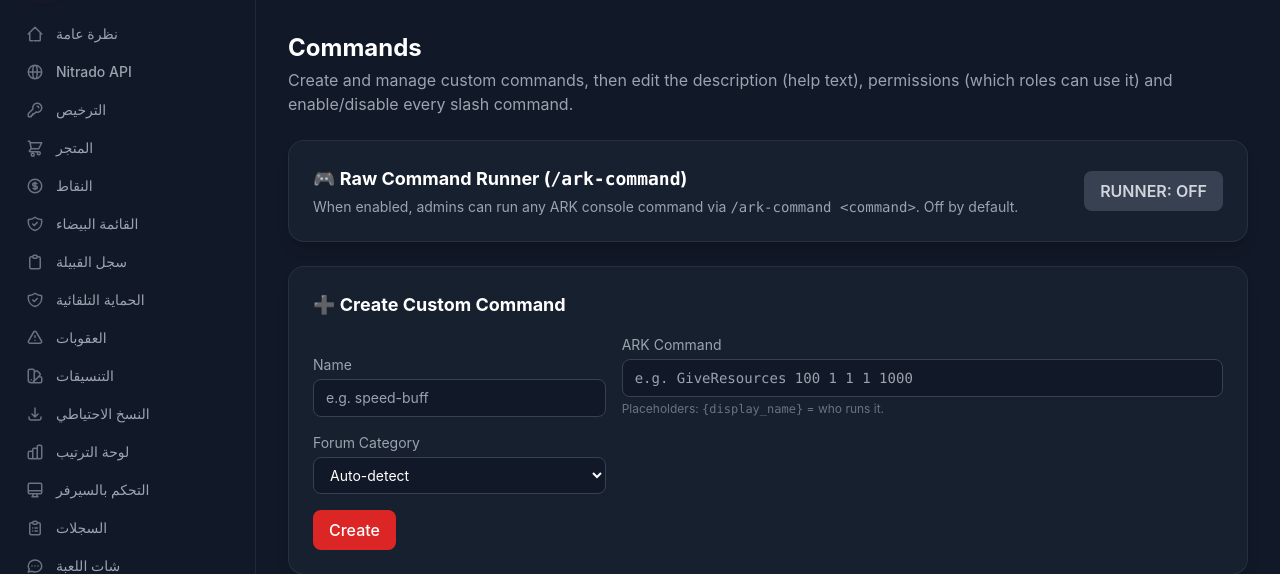
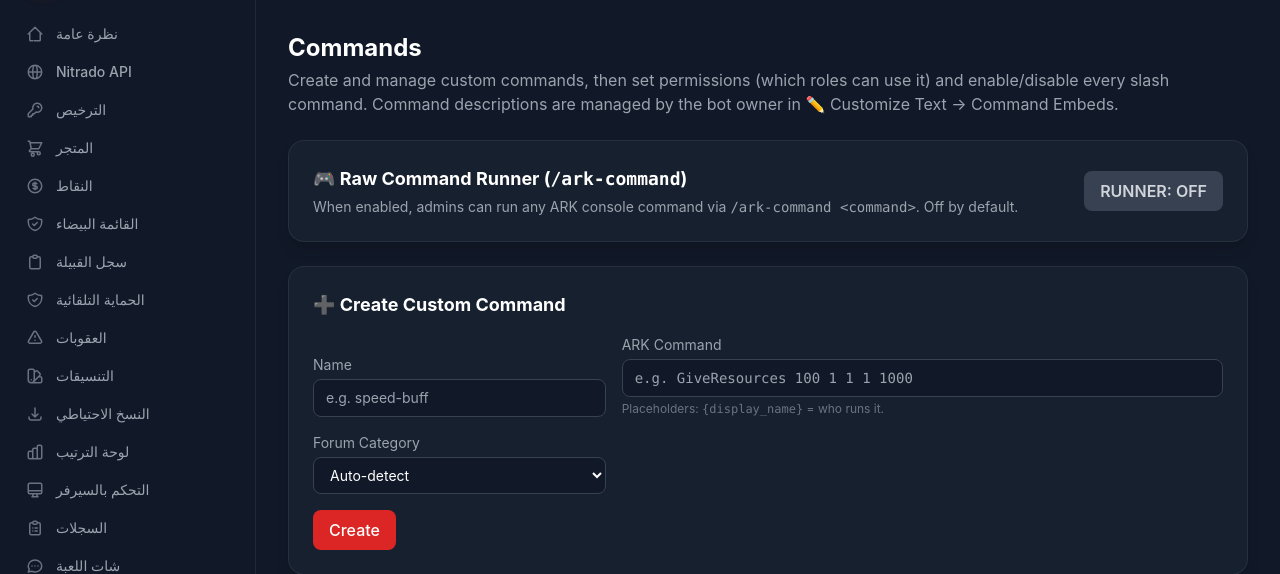
Before and after one commit to N0TTHELI0N/EXO-MEK-ASE, a Flask app: template dashboard/templates/sections/commands.html in a window 1280 px wide. Shown: the part 64-638 px from the top of the page. Run offline with Flask 3, Linux system fonts and the light colour scheme; the template is opened without the code that fills it, so the values that code supplies are empty; some libraries are stand-ins or nearby versions.

Commit message:
Move command description editing to Customize Text; drop per-guild message/description overrides from Commands page

```diff
--- a/command_overrides.py
+++ b/command_overrides.py
@@ -95,12 +95,9 @@ def install():
                     and not kwargs.get("attachments")
                     and not kwargs.get("view")
                 )
-                per_guild_msg = guild_settings.get_command_message(guild_id, name) if guild_id else None
-                if per_guild_msg and has_plain:
-                    content = per_guild_msg
                 cfg = guild_settings.get_command_display(name)
                 if cfg:
-                    if not per_guild_msg and has_plain and cfg.get("plain_reply"):
+                    if guild_id and cfg.get("plain_reply") and has_plain:
                         content = cfg["plain_reply"]
                     for embed in (kwargs.get("embeds") or []):
                         _apply_embed_overrides(embed, cfg)
--- a/dashboard/app.py
+++ b/dashboard/app.py
@@ -478,6 +478,8 @@ def admin_content_command_save():
         "plain_reply", "title", "description", "color", "footer_text",
         "thumbnail_url", "image_url",
     )}
+    help_desc = request.form.get("help_description", "").strip() or None
+    fields["help_description"] = help_desc
     buttons = []
     froms = request.form.getlist("btn_from")
     labels = request.form.getlist("btn_label")
@@ -1993,8 +1995,6 @@ def section_commands(guild_id):
     guild_roles = get_guild_roles(guild_id)
     permissions = _build_permissions_dict(guild_id, guild_roles)
     disabled = set(guild_settings.get_disabled_commands(guild_id))
-    descriptions = guild_settings.get_command_descriptions(guild_id)
-    messages = guild_settings.get_command_messages(guild_id)
     user = get_current_user() or {}
     is_owner = int(user.get("id", 0)) == BOT_OWNER_ID
     custom_commands = guild_settings.get_custom_commands(guild_id)
@@ -2013,11 +2013,6 @@ def section_commands(guild_id):
                 guild_settings.add_custom_command(guild_id, name, command_string, category)
         elif cmd_action == "delete_custom" and command:
             guild_settings.remove_custom_command(guild_id, command)
-        elif cmd_action == "set_description" and command:
-            guild_settings.set_command_description(guild_id, command, request.form.get("description", ""))
-        elif cmd_action == "set_message" and command:
-            if is_owner:
-                guild_settings.set_command_message(guild_id, command, request.form.get("message", ""))
         elif cmd_action == "toggle_disabled" and command:
             guild_settings.set_command_disabled(guild_id, command, request.form.get("disabled", "0") == "1")
         elif cmd_action == "add_permission" and command:
@@ -2048,8 +2043,7 @@ def section_commands(guild_id):
         commands.append({
             "name": cmd,
             "category": cat,
-            "description": descriptions.get(cmd, default_desc),
-            "message": messages.get(cmd, ""),
+            "description": guild_settings.get_command_description(guild_id, cmd, default_desc),
             "disabled": cmd in disabled,
             "permissions": permissions.get(cmd, []),
         })
--- a/dashboard/templates/sections/commands.html
+++ b/dashboard/templates/sections/commands.html
@@ -8,7 +8,7 @@
 } %}
 <div class="mb-6">
   <h2 class="text-2xl font-bold text-white">Commands</h2>
-  <p class="text-gray-400 mt-1">Create and manage custom commands, then edit the description (help text), permissions (which roles can use it) and enable/disable every slash command.</p>
+  <p class="text-gray-400 mt-1">Create and manage custom commands, then set permissions (which roles can use it) and enable/disable every slash command. Command descriptions are managed by the bot owner in ✏️ Customize Text → Command Embeds.</p>
 </div>
 
 <!-- Raw Command Runner Toggle -->
@@ -205,7 +205,7 @@
         <thead class="bg-gray-800">
           <tr>
             <th class="px-6 py-3 text-xs font-semibold text-gray-400 uppercase tracking-wider">Command</th>
-            <th class="px-6 py-3 text-xs font-semibold text-gray-400 uppercase tracking-wider">Description / Message</th>
+            <th class="px-6 py-3 text-xs font-semibold text-gray-400 uppercase tracking-wider">Description</th>
             <th class="px-6 py-3 text-xs font-semibold text-gray-400 uppercase tracking-wider">Permissions (roles)</th>
             <th class="px-6 py-3 text-xs font-semibold text-gray-400 uppercase tracking-wider">Enabled</th>
           </tr>
@@ -214,25 +214,7 @@
           {% for c in cat_cmds %}
           <tr class="hover:bg-gray-800 align-top">
             <td class="px-6 py-4 text-sm text-white font-mono whitespace-nowrap">/{{ c.name }}</td>
-            <td class="px-6 py-4 text-sm text-gray-300 w-1/3">
-              <form method="POST" action="">
-                <input type="hidden" name="_csrf_token" value="{{ csrf_token() }}">
-                <input type="hidden" name="cmd_action" value="set_description">
-                <input type="hidden" name="command" value="{{ c.name }}">
-                <textarea name="description" rows="2" class="w-full bg-gray-900 border border-gray-700 rounded-lg px-3 py-2 text-sm text-white focus:outline-none focus:border-red-500">{{ c.description }}</textarea>
-                <button type="submit" class="mt-1 text-xs px-3 py-1 bg-gray-700 hover:bg-gray-600 text-gray-200 rounded-lg">Save description</button>
-              </form>
-              {% if is_owner %}
-              <form method="POST" action="" class="mt-2 border-t border-gray-700 pt-2">
-                <input type="hidden" name="_csrf_token" value="{{ csrf_token() }}">
-                <input type="hidden" name="cmd_action" value="set_message">
-                <input type="hidden" name="command" value="{{ c.name }}">
-                <label class="block text-[11px] font-semibold text-red-400 mb-1">Message override (owner only, plain-text replies only)</label>
-                <textarea name="message" rows="2" class="w-full bg-gray-900 border border-gray-700 rounded-lg px-3 py-2 text-sm text-white focus:outline-none focus:border-red-500" placeholder="{{ c.description }}">{{ c.message }}</textarea>
-                <button type="submit" class="mt-1 text-xs px-3 py-1 bg-red-600/20 hover:bg-red-600/30 text-red-300 rounded-lg">Save message override</button>
-              </form>
-              {% endif %}
-            </td>
+            <td class="px-6 py-4 text-sm text-gray-300 w-1/3">{{ c.description }}</td>
             <td class="px-6 py-4 text-sm text-gray-300">
               <div class="flex flex-wrap gap-2 mb-2">
                 {% for role in c.permissions %}
--- a/guild_settings.py
+++ b/guild_settings.py
@@ -349,10 +349,12 @@ def init_db():
                     footer_text    TEXT,
                     thumbnail_url  TEXT,
                     image_url      TEXT,
+                    help_description TEXT,
                     buttons        JSONB,
                     updated_at     TIMESTAMP WITH TIME ZONE DEFAULT NOW()
                 )
             """)
+            cur.execute("ALTER TABLE command_display_overrides ADD COLUMN IF NOT EXISTS help_description TEXT")
             cur.execute("""
                 CREATE TABLE IF NOT EXISTS forum_log_config (
                     guild_id       BIGINT PRIMARY KEY,
@@ -1758,31 +1760,13 @@ def set_command_description(guild_id: int, command: str, description: str):
 
 
 def get_command_description(guild_id: int, command: str, default: str = "") -> str:
-    return get_command_descriptions(guild_id).get(command, default)
-
-
-# ============================================================
-#  COMMAND MESSAGE OVERRIDES
-# ============================================================
-
-def get_command_messages(guild_id: int) -> dict:
-    """Return per-command message overrides for a guild (owner-set reply text)."""
-    value = get_settings(guild_id).get("command_messages", {})
-    return value if isinstance(value, dict) else {}
-
-
-def set_command_message(guild_id: int, command: str, message: str):
-    overrides = get_command_messages(guild_id)
-    message = (message or "").strip()
-    if message:
-        overrides[command] = message
-    else:
-        overrides.pop(command, None)
-    update_setting(guild_id, "command_messages", overrides)
-
-
-def get_command_message(guild_id: int, command: str, default: str = "") -> str:
-    return get_command_messages(guild_id).get(command, default)
+    per_guild = get_command_descriptions(guild_id).get(command)
+    if per_guild:
+        return per_guild
+    display = get_command_display(command)
+    if display.get("help_description"):
+        return display["help_description"]
+    return default
 
 
 def has_command_permission(guild_id: int, command: str, member) -> bool:
@@ -1952,14 +1936,14 @@ def get_command_display(command_name: str) -> dict:
         with conn.cursor() as cur:
             cur.execute(
                 "SELECT plain_reply, title, description, color, footer_text, "
-                "thumbnail_url, image_url, buttons FROM command_display_overrides "
+                "thumbnail_url, image_url, help_description, buttons FROM command_display_overrides "
                 "WHERE command_name = %s",
                 (command_name,),
             )
             row = cur.fetchone()
         if not row:
             return {}
-        plain_reply, title, description, color, footer_text, thumbnail_url, image_url, buttons = row
+        plain_reply, title, description, color, footer_text, thumbnail_url, image_url, help_description, buttons = row
         cfg = {}
         if plain_reply:
             cfg["plain_reply"] = plain_reply
@@ -1975,6 +1959,8 @@ def get_command_display(command_name: str) -> dict:
             cfg["thumbnail_url"] = thumbnail_url
         if image_url:
             cfg["image_url"] = image_url
+        if help_description:
+            cfg["help_description"] = help_description
         if buttons:
             cfg["buttons"] = buttons
         return cfg
@@ -2002,10 +1988,11 @@ def get_all_command_displays() -> dict:
 def set_command_display(command_name: str, **fields) -> None:
     """Insert/update a command's global display override.
     Supported fields: plain_reply, title, description, color,
-    footer_text, thumbnail_url, image_url, buttons (list)."""
+    footer_text, thumbnail_url, image_url, help_description, buttons (list)."""
     allowed = {
         "plain_reply", "title", "description", "color",
-        "footer_text", "thumbnail_url", "image_url", "buttons",
+        "footer_text", "thumbnail_url", "image_url",
+        "help_description", "buttons",
     }
     data = {k: v for k, v in fields.items() if k in allowed}
     conn = get_conn()
@@ -2014,8 +2001,9 @@ def set_command_display(command_name: str, **fields) -> None:
             cur.execute(
                 """INSERT INTO command_display_overrides
                      (command_name, plain_reply, title, description, color,
-                      footer_text, thumbnail_url, image_url, buttons, updated_at)
-                   VALUES (%s, %s, %s, %s, %s, %s, %s, %s, %s, now())
+                      footer_text, thumbnail_url, image_url, help_description,
+                      buttons, updated_at)
+                   VALUES (%s, %s, %s, %s, %s, %s, %s, %s, %s, %s, now())
                    ON CONFLICT (command_name)
                    DO UPDATE SET plain_reply = EXCLUDED.plain_reply,
                                  title = EXCLUDED.title,
@@ -2024,6 +2012,7 @@ def set_command_display(command_name: str, **fields) -> None:
                                  footer_text = EXCLUDED.footer_text,
                                  thumbnail_url = EXCLUDED.thumbnail_url,
                                  image_url = EXCLUDED.image_url,
+                                 help_description = EXCLUDED.help_description,
                                  buttons = EXCLUDED.buttons,
                                  updated_at = now()
                 """,
@@ -2036,6 +2025,7 @@ def set_command_display(command_name: str, **fields) -> None:
                     data.get("footer_text"),
                     data.get("thumbnail_url"),
                     data.get("image_url"),
+                    data.get("help_description"),
                     json.dumps(data.get("buttons")) if data.get("buttons") else None,
                 ),
             )
```
Also changed, not shown: dashboard/templates/content_admin.html (+7 -0 lines).
